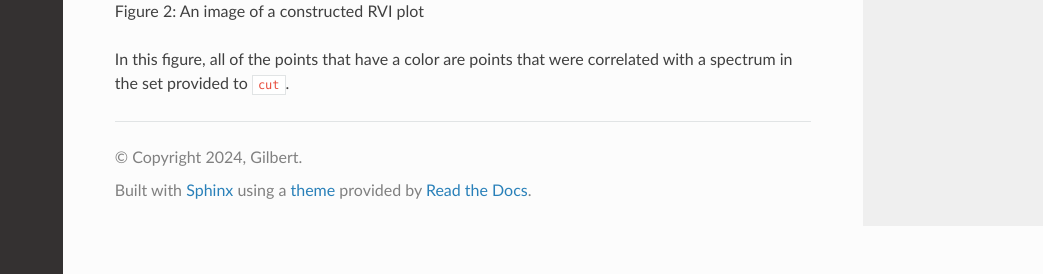
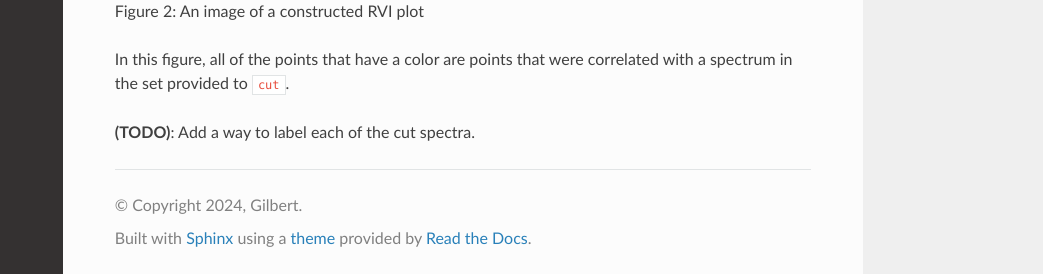
Before and after one commit to ArchonX64/mwspectk, a Sphinx documentation site: the page built from docs/source/usage.rst, in a window 1280 px wide and 900 px high, scrolled down 4714 px, cut to the strip 626-900 px from the top of the window. Shown: the whole strip, without its empty margins (237-1280 px from the left). Built offline with Sphinx 7.4.7 and the Read the Docs theme 3.1.0, drawn with Linux system fonts in a browser that asks for light colours.

Commit message:
Updated documentation

```diff
--- a/docs/source/usage.rst
+++ b/docs/source/usage.rst
@@ -230,3 +230,5 @@ Figure 2: An image of a constructed RVI plot
 
 In this figure, all of the points that have a color are points that were correlated with
 a spectrum in the set provided to :code:`cut`.
+
+**(TODO)**: Add a way to label each of the cut spectra.
```
